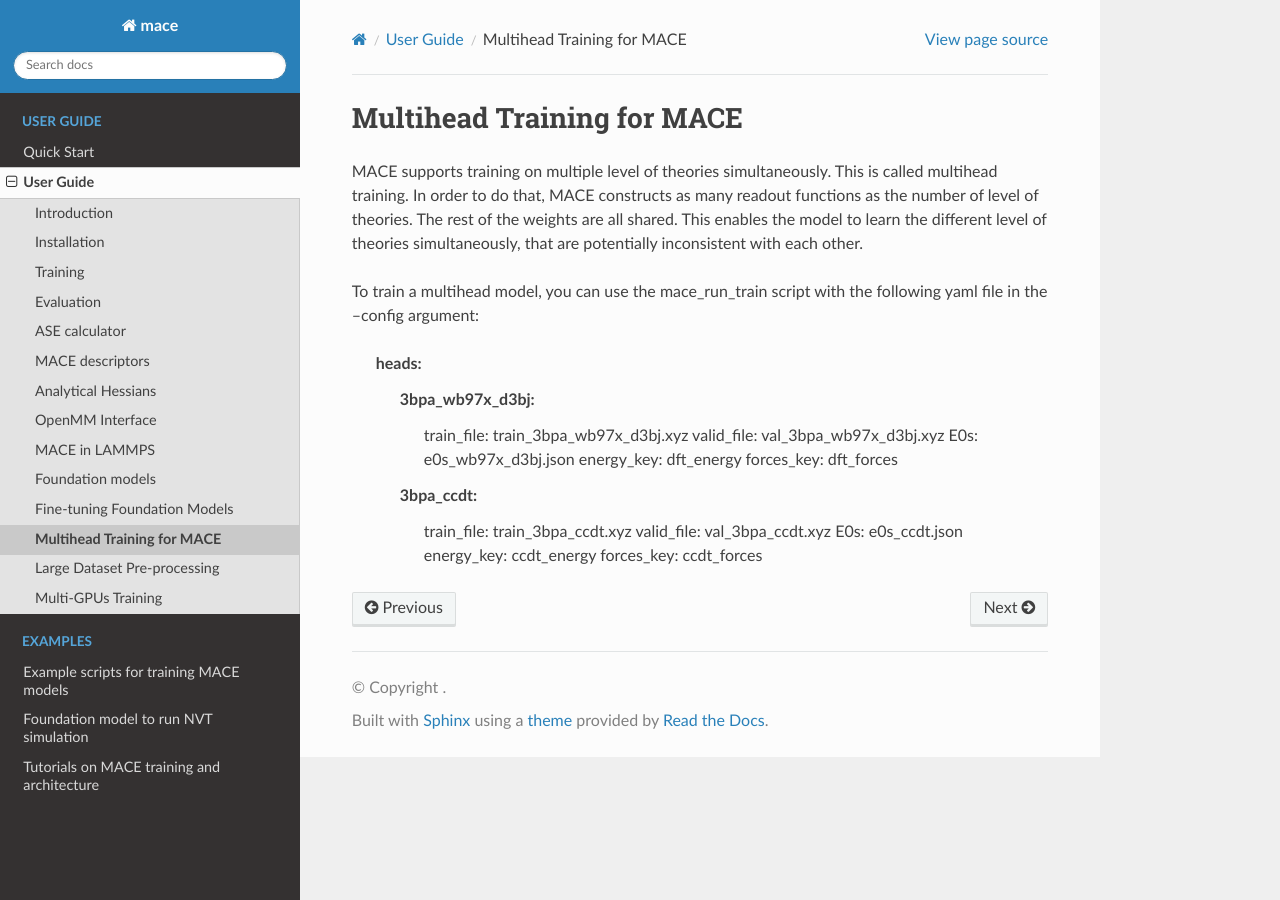
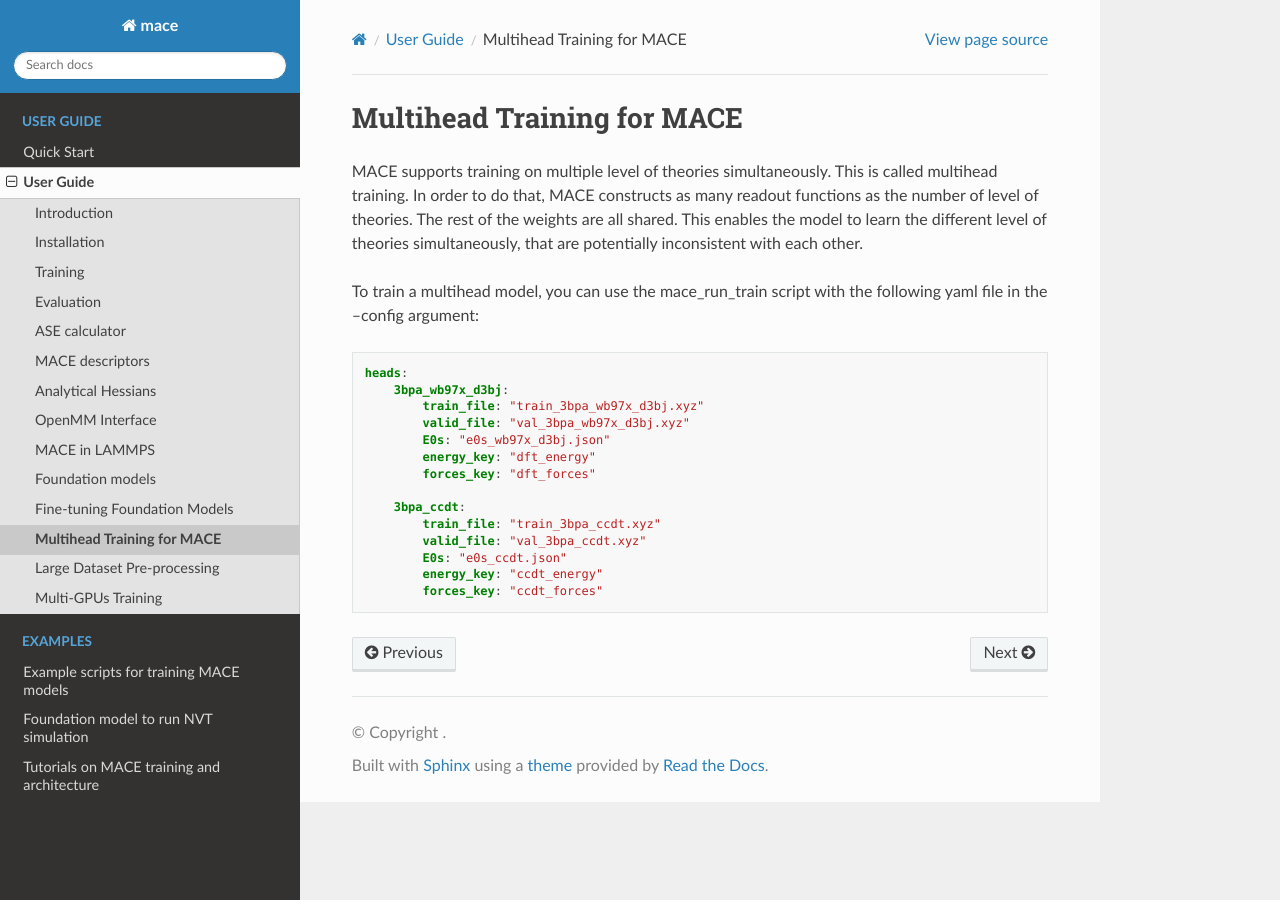
Before and after one commit to ACEsuit/mace, a Sphinx documentation site: the page built from docs/guide/multihead_training.rst, in a window 1280 px wide. Built offline with Sphinx 7.4.7 and the Read the Docs theme 2.0.0, drawn with Linux system fonts in a browser that asks for light colours; pages that are not in the unit, such as notebooks, are missing from menus.

Commit message:
try code block yaml

```diff
--- a/docs/guide/multihead_training.rst
+++ b/docs/guide/multihead_training.rst
@@ -11,17 +11,19 @@ This enables the model to learn the different level of theories simultaneously,
 
 To train a multihead model, you can use the mace_run_train script with the following yaml file in the --config argument:
 
+.. code-block:: yaml
+
     heads:
         3bpa_wb97x_d3bj:
-            train_file: train_3bpa_wb97x_d3bj.xyz
-            valid_file: val_3bpa_wb97x_d3bj.xyz
-            E0s: e0s_wb97x_d3bj.json
-            energy_key: dft_energy
-            forces_key: dft_forces
+            train_file: "train_3bpa_wb97x_d3bj.xyz"
+            valid_file: "val_3bpa_wb97x_d3bj.xyz"
+            E0s: "e0s_wb97x_d3bj.json"
+            energy_key: "dft_energy"
+            forces_key: "dft_forces"
 
         3bpa_ccdt:
-            train_file: train_3bpa_ccdt.xyz
-            valid_file: val_3bpa_ccdt.xyz
-            E0s: e0s_ccdt.json
-            energy_key: ccdt_energy
-            forces_key: ccdt_forces
+            train_file: "train_3bpa_ccdt.xyz"
+            valid_file: "val_3bpa_ccdt.xyz"
+            E0s: "e0s_ccdt.json"
+            energy_key: "ccdt_energy"
+            forces_key: "ccdt_forces"
```
